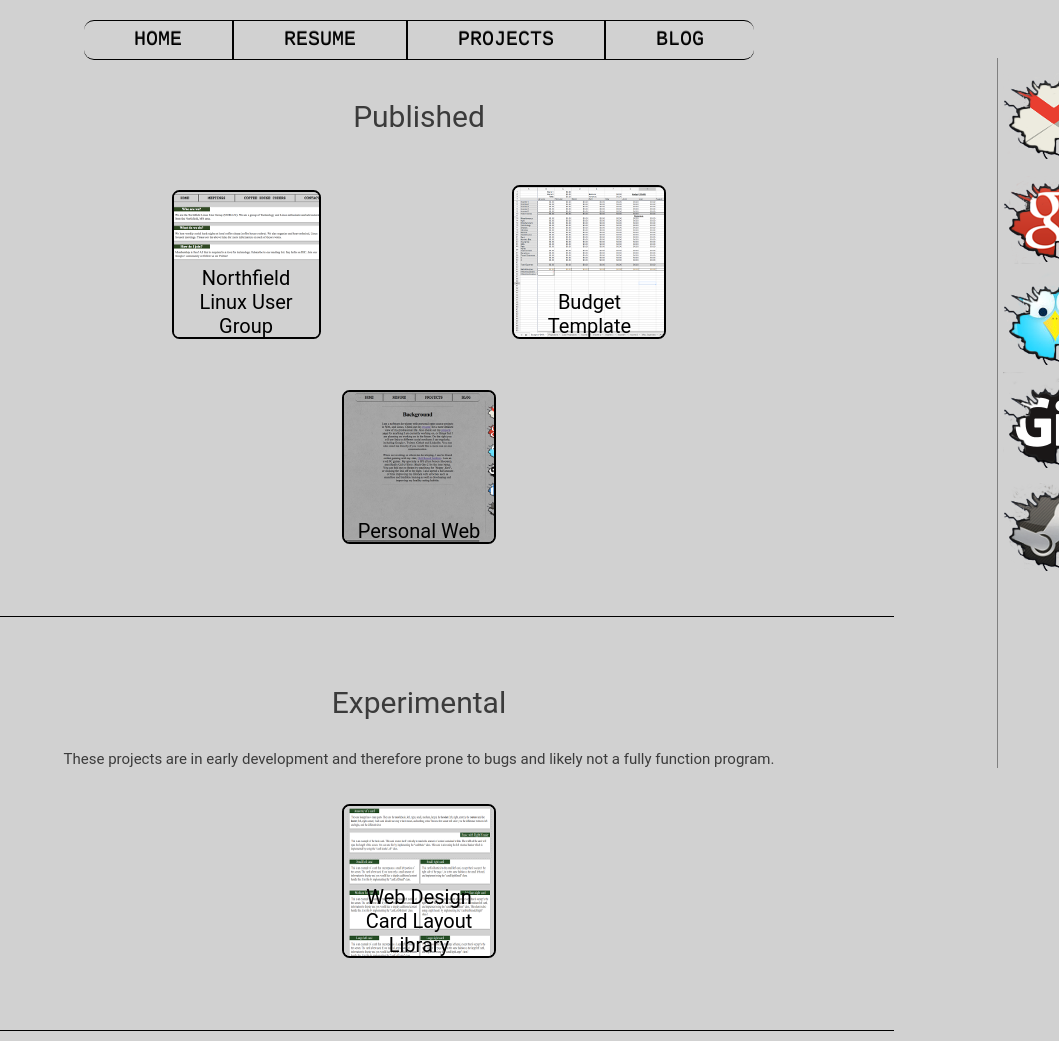
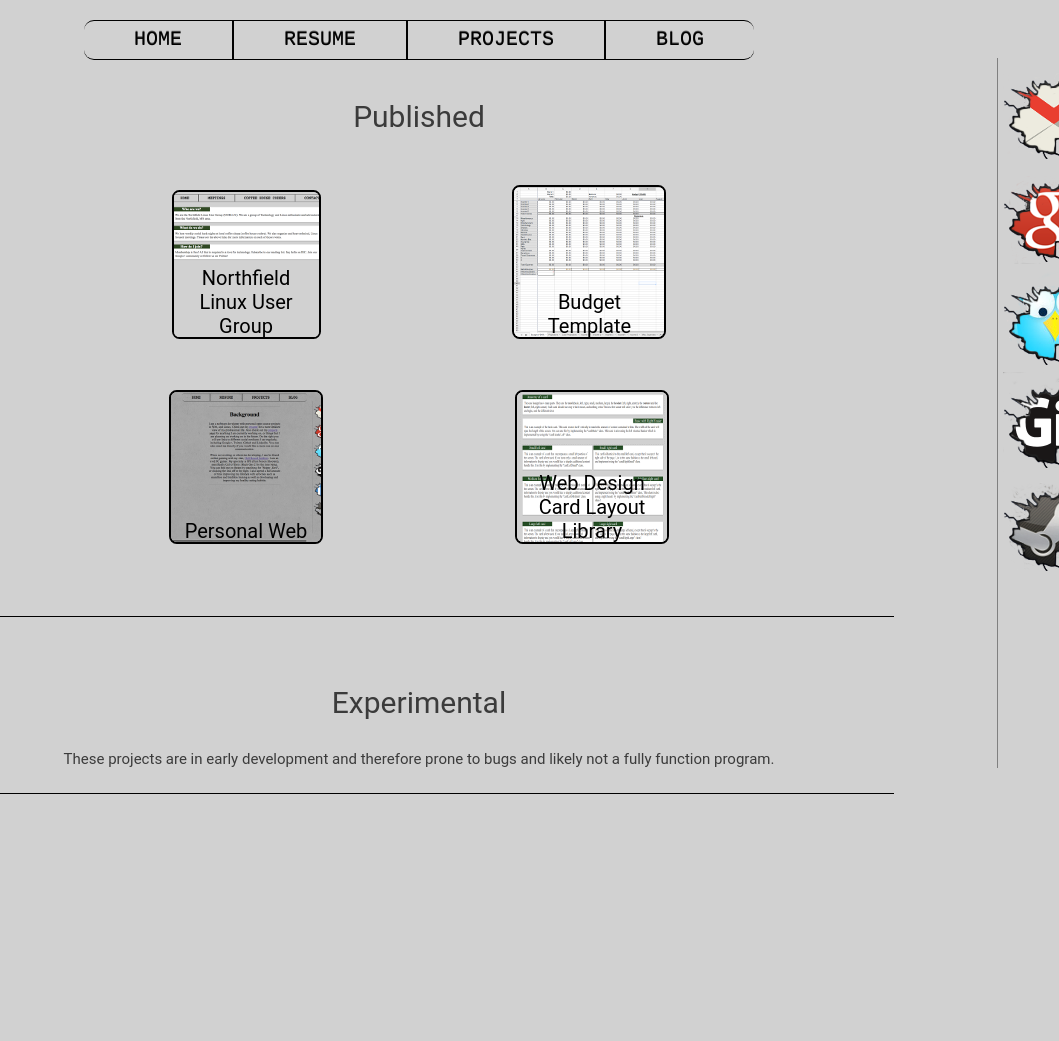
Before and after one commit to mathomastech/mathomastech.github.io, a Jekyll site: the page built from Projects/index.html, in a window 1280 px wide. Shown: the whole page, without its empty margins (221-1280 px from the left). Built offline with Jekyll 4.4.1, drawn with Linux system fonts in a browser that asks for light colours; after the commit the page ends 900 px from its top, so only the background shows below that.

Commit message:
Moved cardLayout to Published section.

```diff
--- a/Projects/index.html
+++ b/Projects/index.html
@@ -19,13 +19,6 @@ layout: default
             <span class="imageText">Personal Web</span>
             <img class="projectThumb" src="/icons/personalWebThumb.png" alt="Personal Web" title="mathomaste.ch"/></a>
         </li>
-    </ul>
-</div>
-<br></br>
-<p class="projectCategory">Experimental</p>
-<p class="projectCategoryDescription"> These projects are in early development and therefore prone to bugs and likely not a fully function program.</p>
-<div class=projectLanding>
-        <ul class="projectList">
          <li>
             <a class="projectPage" href="cardLayout/index.html" target="_blank">
             <span class="imageText">Web Design Card Layout Library</span>
@@ -33,3 +26,8 @@ layout: default
         </li>
     </ul>
 </div>
+<br></br>
+<p class="projectCategory">Experimental</p>
+<p class="projectCategoryDescription"> These projects are in early development and therefore prone to bugs and likely not a fully function program.</p>
+<div class=projectLanding>
+</div>
```
